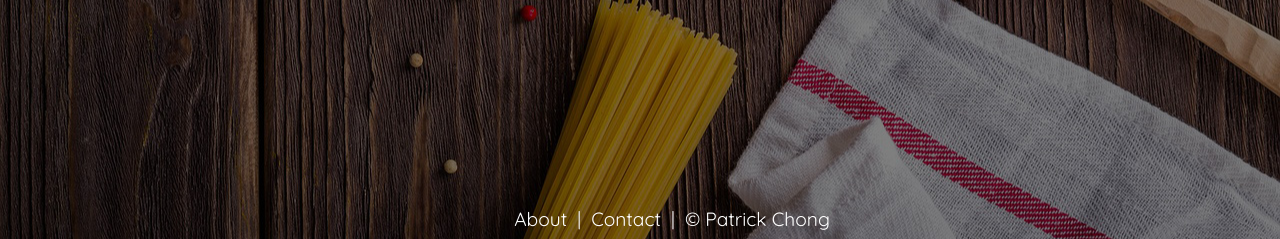
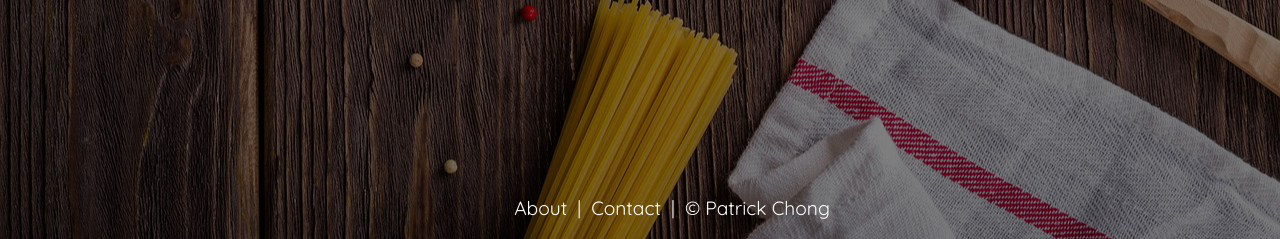
Before and after one commit to patrickxchong/mdiner, a Flask app: page / in a window 1280 px wide. Shown: the part 561-800 px from the top of the page. Run offline with Flask 2, Linux system fonts and the light colour scheme; some libraries are stand-ins or nearby versions.

Commit message:
gridfy body

```diff
--- a/static/home.css
+++ b/static/home.css
@@ -101,13 +101,24 @@ a {
   color: rgb(0, 0, 0, 0.7);
 }
 
+body {
+  display: grid;
+  height: 100%;
+  grid-template-rows: auto 1vw;
+}
+
+body div:first-child {
+  align-self: start;
+}
+
 .footer {
   text-align: center;
+  align-self: end;
   font-size: 1.5vw;
-  position: absolute;
-  bottom: 3vw;
+  /* position: absolute; */
+  /* bottom: 3vw; */
   width: 100%;
-  height: 1vw;
+  /* height: 1vw; */
   padding-left: 5vw;
 }
 
@@ -125,7 +136,7 @@ a {
   }
   .footer {
     font-size: 2.5vw;
-    bottom: 6vw;
+    /* bottom: 6vw; */
   }
   span {
     color: #FFCB05;
```
